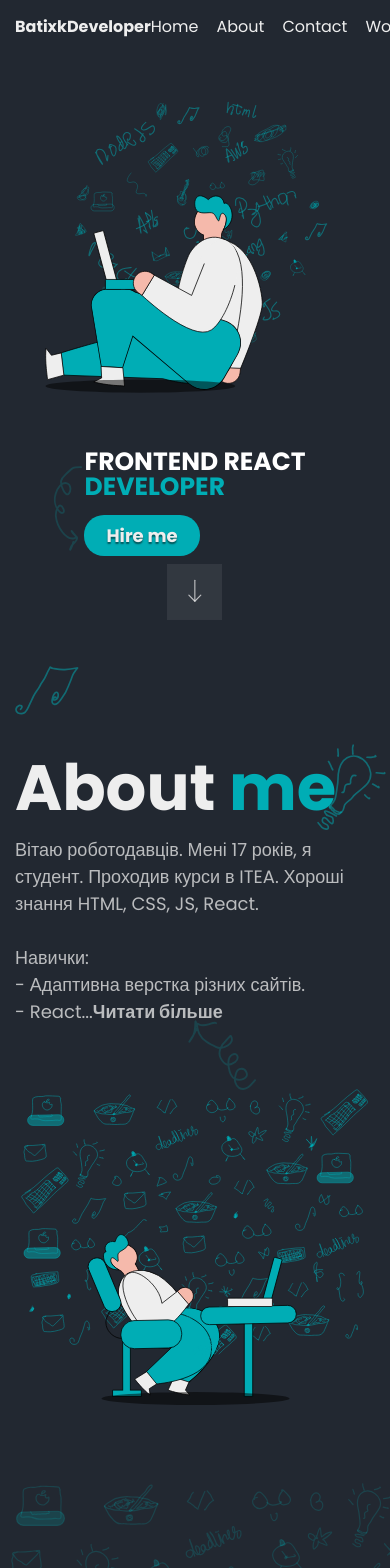
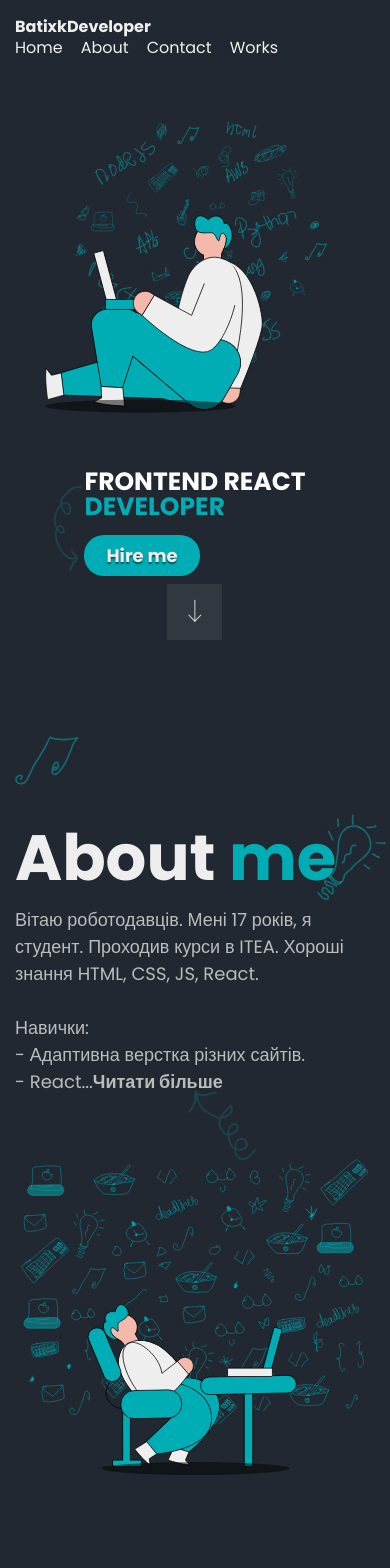
Before and after one commit to brutalbanti/portfolio, a React (Create React App) app: page / in a window 390 px wide. Shown: the top 1568 px of the page. Built offline with nearby package versions, Linux system fonts and the light colour scheme; the HTML template or start-up script is replaced by a standard one.

Commit message:
change css

```diff
--- a/src/component/Header/header.css
+++ b/src/component/Header/header.css
@@ -15,6 +15,7 @@
     justify-content: space-between;
     padding: 20px 0px;
     align-items: center;
+    flex-wrap: wrap;
 }
 
 .header__logo {
@@ -40,13 +41,15 @@
     display: none;
 }
 
+@media (max-width: 475.98px) {
+    .header__container {
+        row-gap: 10px;
+    }
+}
+
 @media (max-width: 375.98px) {
     .menu {
         width: 100%;
         padding-top: 5px;
     }
-
-    .header__container {
-        flex-wrap: wrap;
-    }
 }
--- a/src/component/Main/Section/sectionabout.css
+++ b/src/component/Main/Section/sectionabout.css
@@ -66,7 +66,7 @@
     }
 
     .page__about {
-        padding-bottom: 110px;
+        padding: 110px 0px;
     }
 }
 
@@ -75,9 +75,6 @@
         bottom: -150px;
     }
 
-    .page__about {
-        padding-bottom: 60px;
-    }
 }
 
 @media (max-width: 767.98px) {
```
